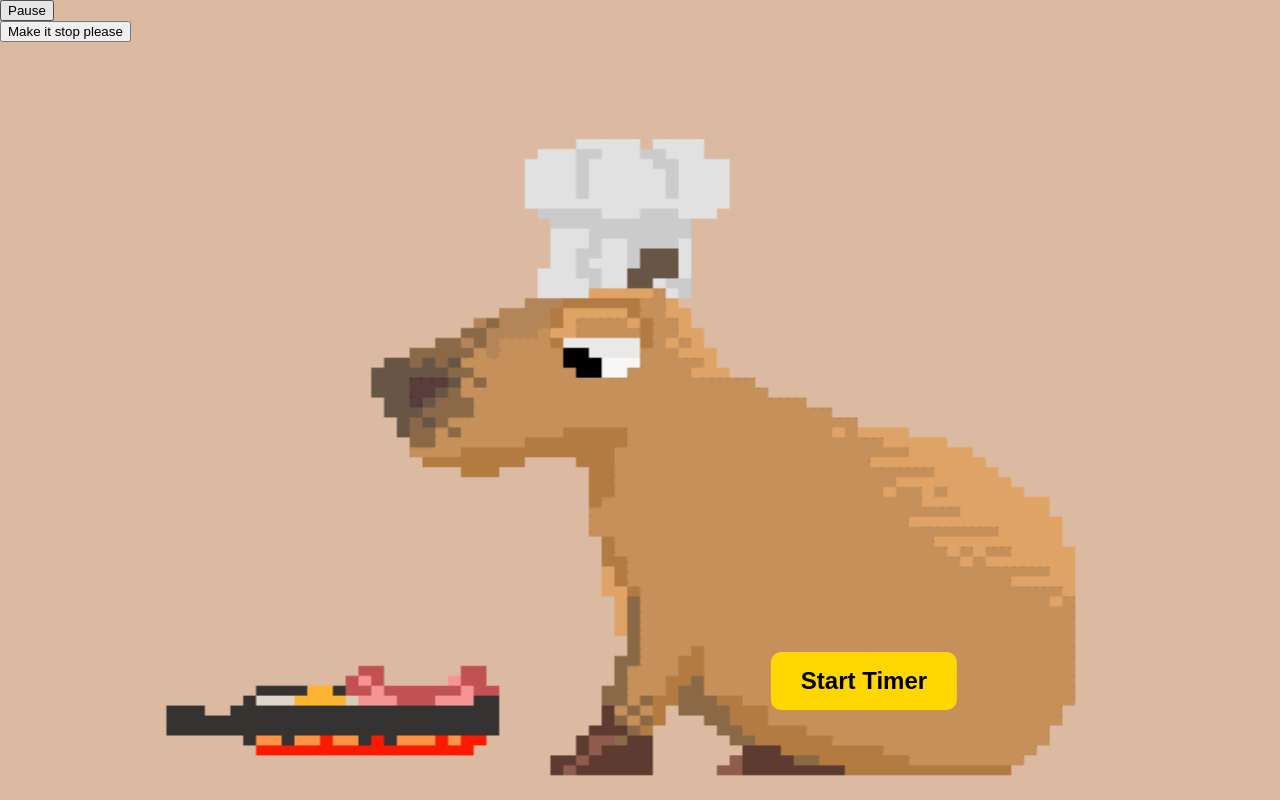
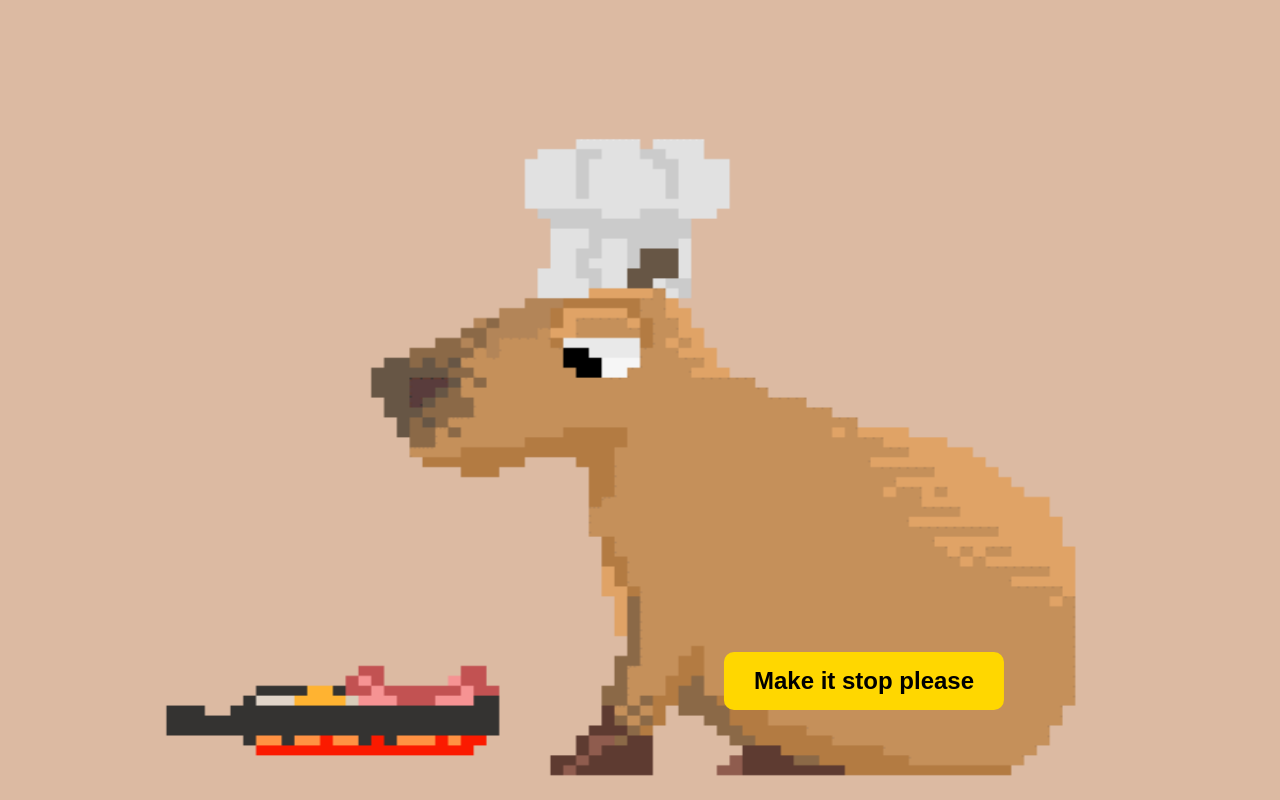
Before and after one commit to Hansana4/egg_timer.github.io, a plain HTML site: page timer.html in a window 1280 px wide. Drawn offline with Linux system fonts and the light colour scheme.

Commit message:
Update style.css

```diff
--- a/style.css
+++ b/style.css
@@ -37,3 +37,43 @@
 #startButton:hover {
     background-color: #FFC107;
 }
+
+#pauseButton {
+    position: absolute;
+    bottom: 90px; /* Moves button down */
+    left: 67.5%;
+    transform: translateX(-50%); /* Centers button */
+    padding: 15px 30px;
+    font-size: 1.5rem;
+    font-weight: bold;
+    background-color: #FFD700;
+    color: black;
+    border: none;
+    cursor: pointer;
+    border-radius: 10px;
+
+}
+
+#pauseButton:hover {
+    background-color: #FFC107;
+}
+
+#endButton {
+    position: absolute;
+    bottom: 90px; /* Moves button down */
+    left: 67.5%;
+    transform: translateX(-50%); /* Centers button */
+    padding: 15px 30px;
+    font-size: 1.5rem;
+    font-weight: bold;
+    background-color: #FFD700;
+    color: black;
+    border: none;
+    cursor: pointer;
+    border-radius: 10px;
+
+}
+
+#endButton:hover {
+    background-color: #FFC107;
+}
```
